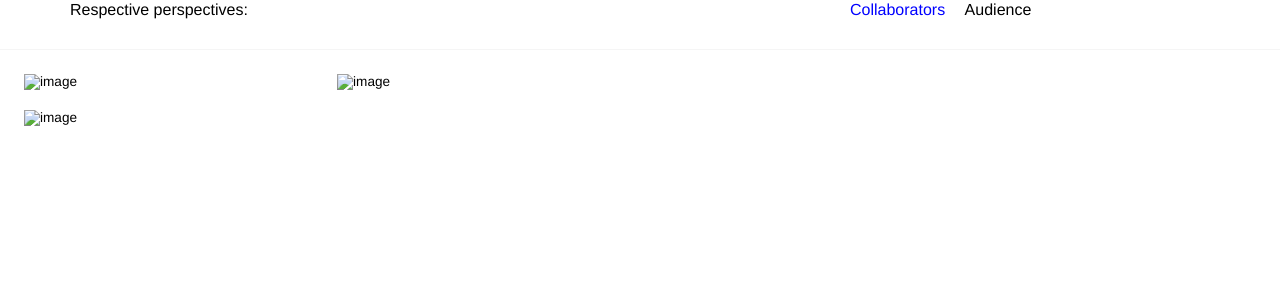
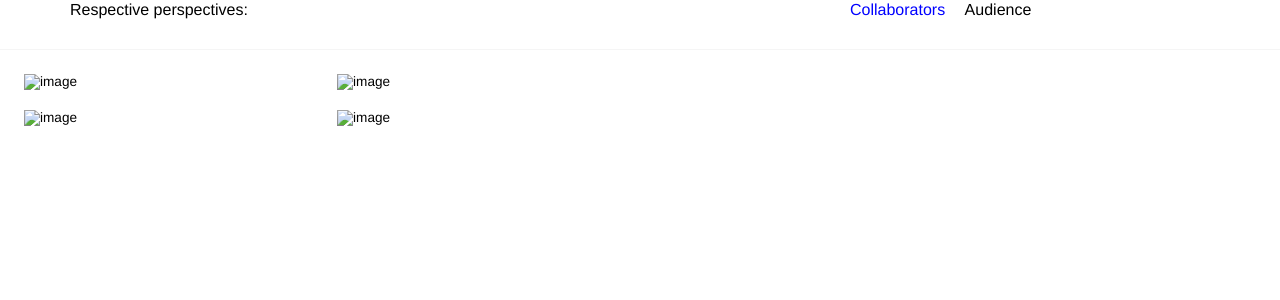
Before and after one commit to hektor/erika-senft-miller, a Jekyll site: the page built from _projects/sleeping-babies/sleeping-babies.html, in a window 1280 px wide. Shown: the part 693-993 px from the top of the page. Built offline with Jekyll 4.4.1, drawn with Linux system fonts in a browser that asks for light colours; nearby versions of some CDN libraries.

Commit message:
Add Initial Project Data

```diff
--- a/_includes/move-your-mind-items.html
+++ b/_includes/move-your-mind-items.html
@@ -1,3 +1,3 @@
+<div class="item"><iframe src="https://player.vimeo.com/video/901909042" width="100%" height="auto" frameborder="0" webkitallowfullscreen mozallowfullscreen allowfullscreen></iframe></div>
 <div class="item"><div class="name">Christopher Norris</div><p>In molestie ut tortor semper semper. Suspendisse varius leo sed quam tincidunt ultricies. Fusce sed erat dui. Morbi tincidunt placerat sapien. Sed tristique augue porttitor odio blandit, et pellentesque est lobortis. Vestibulum varius condimentum viverra.</p></div>
 <div class="item"> <img src="/_projects/move-your-mind/images/move-your-mind-gabe-k-1517457787.jpg" title="Gabe K" alt="Gabe K" /></div>
-<div class="item"><iframe src="https://player.vimeo.com/video/901909042" width="100%" height="auto" frameborder="0" webkitallowfullscreen mozallowfullscreen allowfullscreen></iframe></div>
--- a/_includes/powered-by-moran-items.html
+++ b/_includes/powered-by-moran-items.html
@@ -1,2 +1,3 @@
+<div class="item"> <img src="/_projects/powered-by-moran/images/powered-by-moran-christopher-norris-1517512772.jpg" title="Christopher Norris" alt="Christopher Norris" /></div>
 <div class="item"> <img src="/_projects/powered-by-moran/images/powered-by-moran-christopher-norris-1517437294.jpg" title="Christopher Norris" alt="Christopher Norris" /></div>
-<div class="item"> <img src="/_projects/powered-by-moran/images/powered-by-moran-christopher-norris-1517512772.jpg" title="Christopher Norris" alt="Christopher Norris" /></div>
+<div class="item"> <img src="/_projects/powered-by-moran/images/powered-by-moran-miles-dean-ewell-1517521213.jpg" title="Miles Dean Ewell" alt="Miles Dean Ewell" /></div>
--- a/_includes/salt-items.html
+++ b/_includes/salt-items.html
@@ -3,5 +3,4 @@
 Movement: Erika Senft Miller
 Cinematography: Micah Dudash and Driven Studio
 Editing: Micah Dudash</p></div>
-<div class="item"><iframe src="https://player.vimeo.com/video/66655331" width="100%" height="auto" frameborder="0" webkitallowfullscreen mozallowfullscreen allowfullscreen></iframe></div>
 <div class="item"><iframe src="https://player.vimeo.com/video/197214459" width="100%" height="auto" frameborder="0" webkitallowfullscreen mozallowfullscreen allowfullscreen></iframe></div>
--- a/_includes/sleeping-babies-items.html
+++ b/_includes/sleeping-babies-items.html
@@ -1,5 +1 @@
-<div class="item"><div class="name">Gabe Koss</div><p> MY TEXT MATTERS </p></div>
-<div class="item"> <img src="/_projects/sleeping-babies/images/sleeping-babies-gabe-koss-1517457733.jpg" title="Gabe Koss" alt="Gabe Koss" /></div>
-<div class="item"> <img src="/_projects/sleeping-babies/images/sleeping-babies-morning-bell-1517492673.jpg" title="Morning Bell" alt="Morning Bell" /></div>
-<div class="item"> <img src="/_projects/sleeping-babies/images/sleeping-babies-morning-bell-1517492651.jpg" title="Morning Bell" alt="Morning Bell" /></div>
-<div class="item"><iframe src="https://player.vimeo.com/video/123456789" width="100%" height="auto" frameborder="0" webkitallowfullscreen mozallowfullscreen allowfullscreen></iframe></div>
+<div class="item"> <img src="/_projects/sleeping-babies/images/sleeping-babies-clark-derbes-1517675111.jpg" title="Clark Derbes" alt="Clark Derbes" /></div>
```
Also changed, not shown: _projects/sleeping-babies/images/sleeping-babies-clark-derbes-1517675111.jpg (added), 1 other file.
